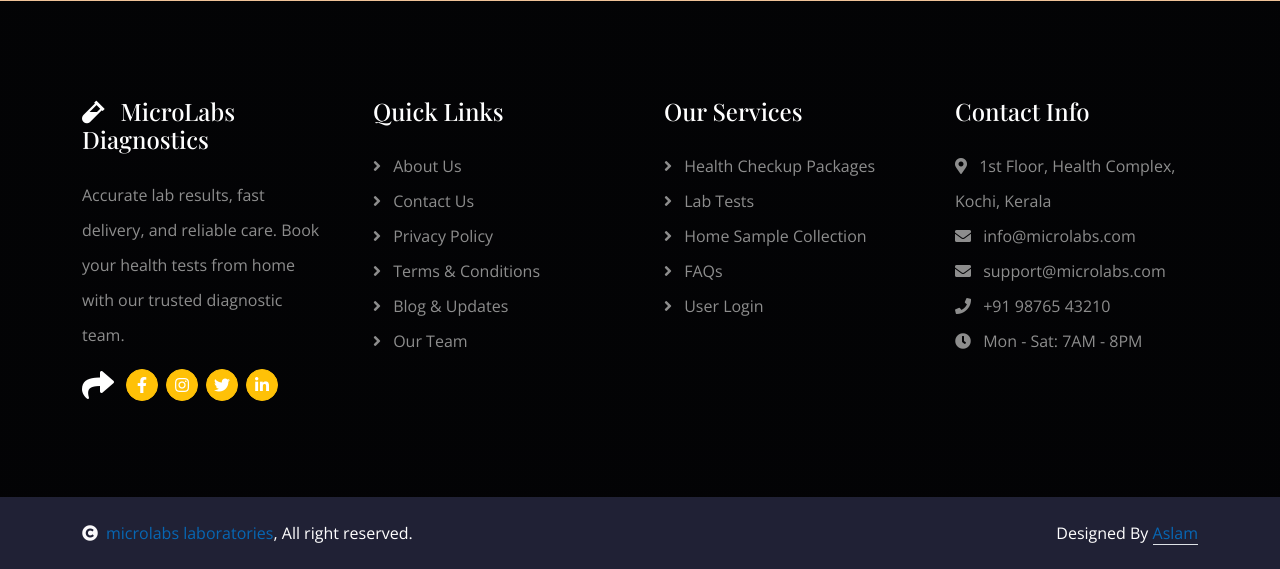
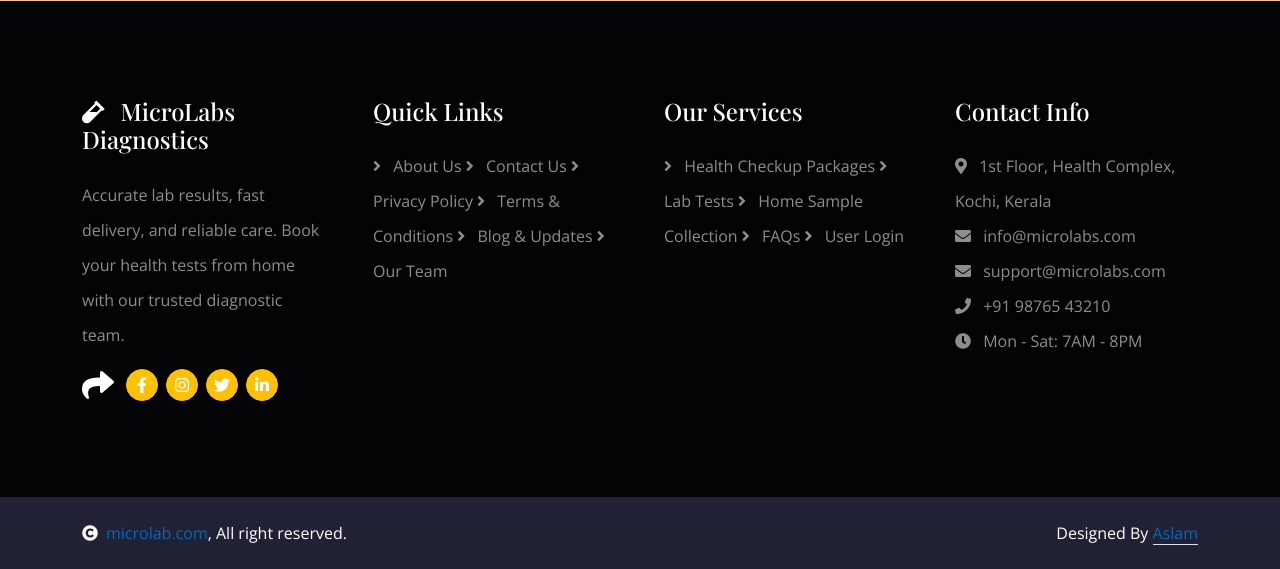
Before and after one commit to vineetha55/MicroLab, a Django app: page / in a window 1280 px wide. Shown: the part 4628-5197 px from the top of the page. Run offline with Django 5.2, Linux system fonts and the light colour scheme; data comes from the database, SQL or seed files in the repository; some libraries are stand-ins or nearby versions.

Commit message:
second commit

```diff
--- a/static/css/style.css
+++ b/static/css/style.css
@@ -405,6 +405,14 @@
 }
 
 @media (max-width: 992px) {
+    .header-carousel .header-carousel-item,
+    .header-carousel .header-carousel-item img {
+        margin-top: 0;
+        transition: 0.5s;
+    }
+
+}
+@media (max-width: 768px) {
     .header-carousel .header-carousel-item,
     .header-carousel .header-carousel-item img {
         margin-top: 0;
@@ -1184,3 +1192,10 @@
     background: var(--bs-dark) !important;
 }
 /*** copyright end ***/
+
+
+/* Prevent horizontal scrolling on small devices */
+html, body {
+    max-width: 100%;
+    overflow-x: hidden;
+}
--- a/templates/index.html
+++ b/templates/index.html
@@ -5,7 +5,7 @@
     <head>
         <meta charset="utf-8">
         <title>Online Diagnosis</title>
-        <meta content="width=device-width, initial-scale=1.0" name="viewport">
+        <meta name="viewport" content="width=device-width, initial-scale=1.0">
         <meta content="" name="keywords">
         <meta content="" name="description">
 
@@ -28,16 +28,7 @@
 
         <!-- Template Stylesheet -->
         <link href="{% static 'css/style.css' %}" rel="stylesheet">
-        <style>
-            @media screen and (max-width: 400px) {
-  .footer {
-    width: 100vw;
-    margin: 0;
-    padding: 0;
-    box-sizing: border-box;
-  }
-}
-        </style>
+
     </head>
 
     <body>
@@ -576,13 +567,14 @@
 
 
 
+
         <!-- Footer Start -->
 <div class="container-fluid footer py-5 wow fadeIn bg-dark" data-wow-delay="0.2s">
     <div class="container py-5">
         <div class="row g-5">
             <!-- Brand & Social -->
-            <div class="col-md-6 col-lg-6 col-xl-3">
-                <div class="footer-item d-flex flex-column">
+            <div class=" col-12 col-md-6 col-lg-6 col-xl-3">
+                <div class="footer-item">
                     <h4 class="text-white mb-4"><i class="fas fa-vial me-3"></i>MicroLabs Diagnostics</h4>
                     <p>Accurate lab results, fast delivery, and reliable care. Book your health tests from home with our trusted diagnostic team.</p>
                     <div class="d-flex align-items-center">
@@ -596,8 +588,8 @@
             </div>
 
             <!-- Quick Links -->
-            <div class="col-md-6 col-lg-6 col-xl-3">
-                <div class="footer-item d-flex flex-column">
+            <div class="col-12 col-md-6 col-lg-6 col-xl-3">
+                <div class="footer-item ">
                     <h4 class="mb-4 text-white">Quick Links</h4>
                     <a href="/about/"><i class="fas fa-angle-right me-2"></i> About Us</a>
                     <a href="/contact/"><i class="fas fa-angle-right me-2"></i> Contact Us</a>
@@ -609,8 +601,8 @@
             </div>
 
             <!-- Services -->
-            <div class="col-md-6 col-lg-6 col-xl-3">
-                <div class="footer-item d-flex flex-column">
+            <div class=" col-12 col-md-6 col-lg-6 col-xl-3">
+                <div class="footer-item">
                     <h4 class="mb-4 text-white">Our Services</h4>
                     <a href="/user/checkups/"><i class="fas fa-angle-right me-2"></i> Health Checkup Packages</a>
                     <a href="/user/tests/"><i class="fas fa-angle-right me-2"></i> Lab Tests</a>
@@ -621,7 +613,7 @@
             </div>
 
             <!-- Contact Info -->
-            <div class="col-md-6 col-lg-6 col-xl-3">
+            <div class=" col-12 col-md-6 col-lg-6 col-xl-3">
                 <div class="footer-item d-flex flex-column">
                     <h4 class="mb-4 text-white">Contact Info</h4>
                     <a href="#"><i class="fa fa-map-marker-alt me-2"></i> 1st Floor, Health Complex, Kochi, Kerala</a>
@@ -640,10 +632,10 @@
         <div class="container-fluid copyright py-4">
             <div class="container">
                 <div class="row g-4 align-items-center">
-                    <div class="col-md-6 text-center text-md-start mb-md-0">
-                        <span class="text-white"><a href="#"><i class="fas fa-copyright text-light me-2"></i>microlabs laboratories</a>, All right reserved.</span>
+                    <div class=" col-12 col-md-6 text-center text-md-start mb-md-0">
+                        <span class="text-white"><a href="#"><i class="fas fa-copyright text-light me-2"></i>microlab.com</a>, All right reserved.</span>
                     </div>
-                    <div class="col-md-6 text-center text-md-end text-white">
+                    <div class=" col-12 col-md-6 text-center text-md-end text-white">
                         <!--/*** This template is free as long as you keep the below author’s credit link/attribution link/backlink. ***/-->
                         <!--/*** If you'd like to use the template without the below author’s credit link/attribution link/backlink, ***/-->
                         <!--/*** you can purchase the Credit Removal License from "https://htmlcodex.com/credit-removal". ***/-->
@@ -656,7 +648,6 @@
 
         <!-- Back to Top -->
         <a href="#" style="background-color: #0767b5;" class=" btn-lg-square back-to-top"><i class="fa fa-arrow-up text-dark"></i></a>
-
 
         <!-- JavaScript Libraries -->
         <script src="https://ajax.googleapis.com/ajax/libs/jquery/3.6.4/jquery.min.js"></script>
--- a/templates/index_nav.html
+++ b/templates/index_nav.html
@@ -5,7 +5,7 @@
     <head>
         <meta charset="utf-8">
         <title>Online Diagnosis</title>
-        <meta content="width=device-width, initial-scale=1.0" name="viewport">
+       <meta name="viewport" content="width=device-width, initial-scale=1.0">
         <meta content="" name="keywords">
         <meta content="" name="description">
 
```
Also changed, not shown: templates/footer.html (+9 -9 lines).
